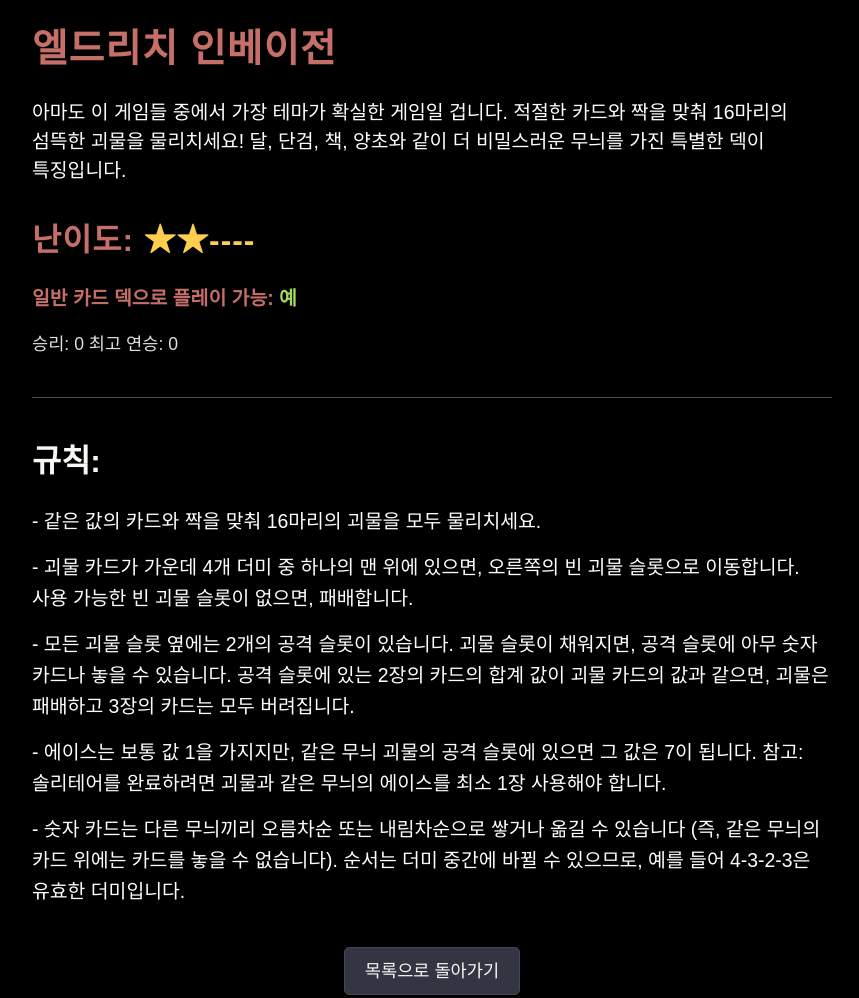
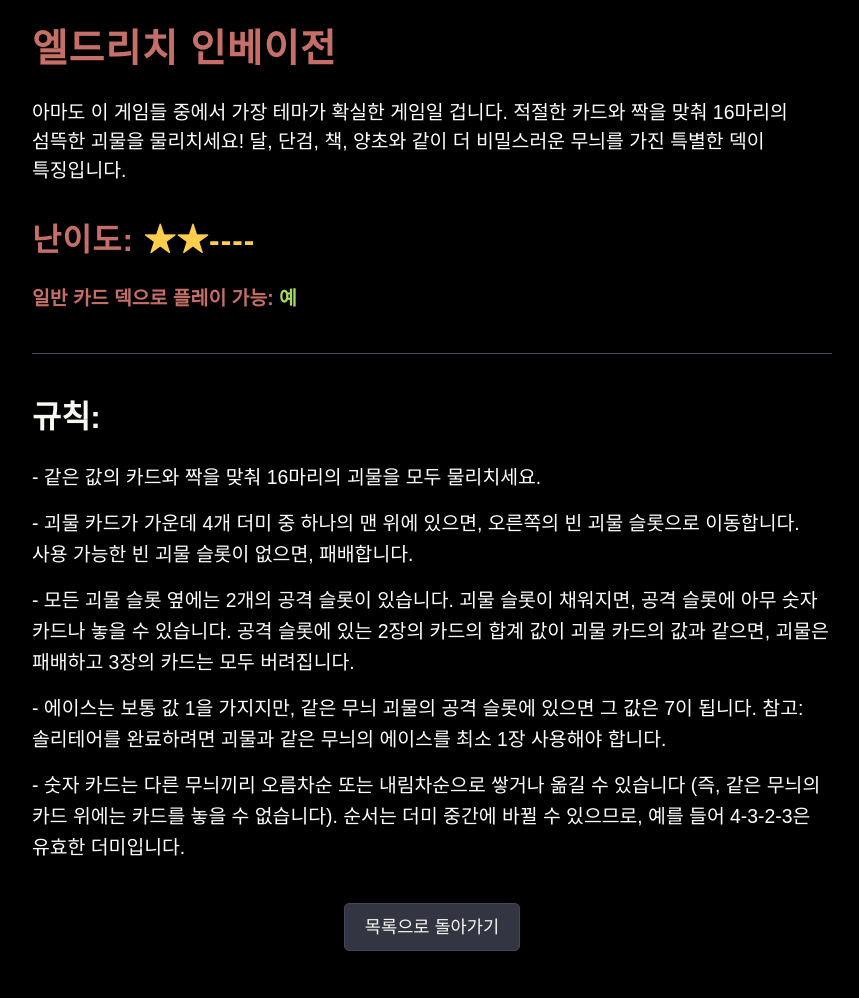
Before and after one commit to Rovre/ASM-KM, a plain HTML site: page eldritch.html in a window 1280 px wide. Shown: the whole page, without its empty margins (208-1067 px from the left). After the commit the page ends 971 px from the top, so only its background shows below. Drawn offline with Linux system fonts and the light colour scheme; a web font is replaced by a local one.

Commit message:
Update eldritch.html

```diff
--- a/eldritch.html
+++ b/eldritch.html
@@ -12,7 +12,7 @@
         <p class="game-intro">아마도 이 게임들 중에서 가장 테마가 확실한 게임일 겁니다. 적절한 카드와 짝을 맞춰 16마리의 섬뜩한 괴물을 물리치세요! 달, 단검, 책, 양초와 같이 더 비밀스러운 무늬를 가진 특별한 덱이 특징입니다.</p>
         <p class="difficulty highlight-c56f68">난이도:<span class="difficulty-star"> ★★----</span></p>
         <p class="game-info-playable highlight-c56f68">일반 카드 덱으로 플레이 가능: <span class="game-info-value playable-yes">예</span></p>
-        <p class="game-stats">승리: 0 최고 연승: 0</p> <div class="rules-section-divider"></div>
+        <div class="rules-section-divider"></div>
 
         <div class="rules-container">
             <div class="rules-header">
```
